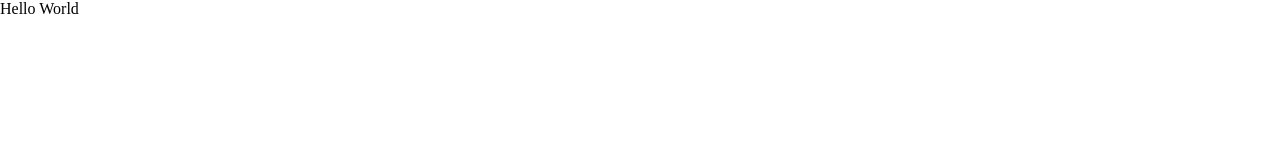
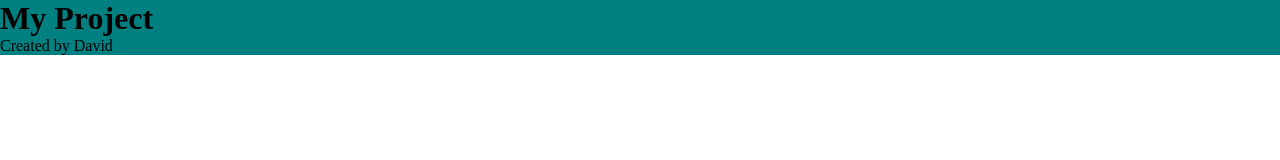
Before and after one commit to dah06a/bonus-example, a website: page index.html in a window 1280 px wide. Drawn offline with Linux system fonts and the light colour scheme.

Commit message:
Added custom css and js for testing

```diff
--- a/css/styles.css
+++ b/css/styles.css
@@ -8,3 +8,7 @@ html {
     padding: 0;
     box-sizing: inherit;
 }
+
+div {
+    background-color: teal;
+}
--- a/index.html
+++ b/index.html
@@ -8,7 +8,10 @@
     <title>Bonus Project</title>
 </head>
 <body>
-    Hello World
+    <div>
+        <h1>My Project</h1>
+        <p>Created by David</p>
+    </div>
     <script src="/js/scripts.js"></script>
 </body>
 </html>
--- a/js/scripts.js
+++ b/js/scripts.js
@@ -0,0 +1 @@
+console.log('The JS file is connected!');
```
